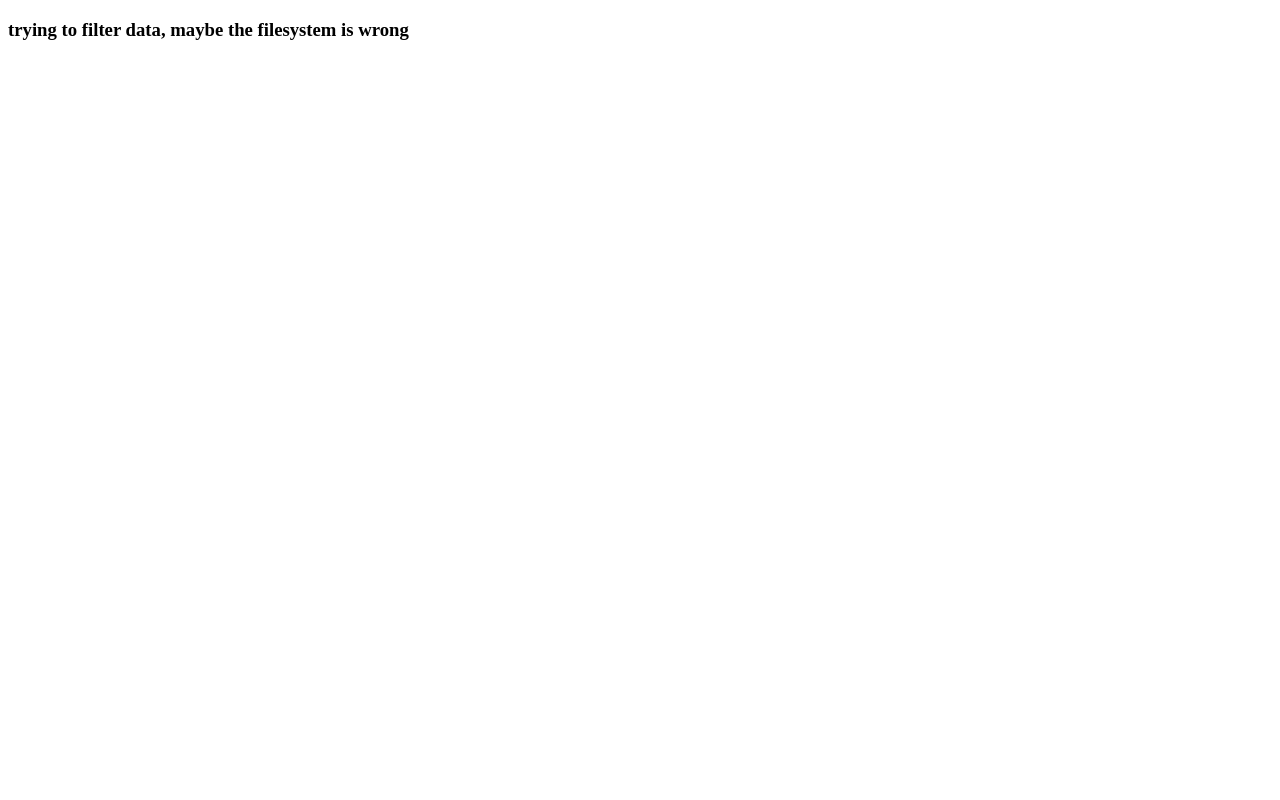
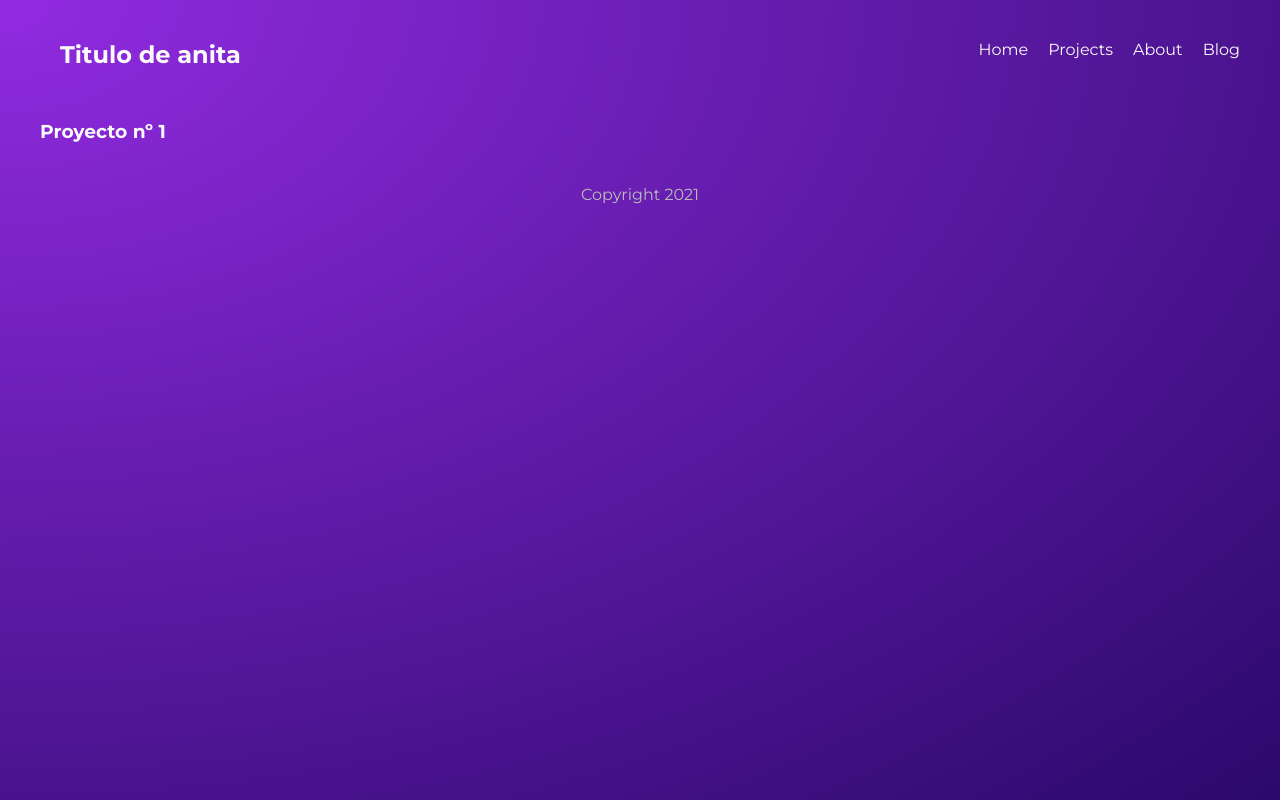
Before and after one commit to ani-ferreira/project, a Gatsby site: page /projects in a window 1280 px wide. Built offline with nearby package versions, Linux system fonts and the light colour scheme; Gatsby itself is replaced by a stand-in of ours.

Commit message:
added filter to query just projects data

```diff
--- a/src/pages/projects.js
+++ b/src/pages/projects.js
@@ -1,15 +1,33 @@
 import React from "react"
+import Layout from "../components/Layout"
+import { graphql } from "gatsby"
 
-const Projects = data => {
+const Projects = ({ data }) => {
   return (
-    <h3>trying to filter data, maybe the filesystem is wrong</h3>
-    /* <Layout>
-      {data.allMarkdownRemark.nodes.map(node => (
-        <section key={node.id}>title={node.frontmatter.title}</section>
+    <Layout>
+      {data.allMarkdownRemark.edges.map(edge => (
+        <div key={edge.node.id}>
+          <h3>{edge.node.frontmatter.title}</h3>
+        </div>
       ))}
-      import layout if use
-    </Layout>*/
+    </Layout>
   )
 }
 
 export default Projects
+
+/*no puse el body porque no lo pedi por query al html*/
+
+export const query = graphql`
+  query {
+    allMarkdownRemark(filter: { frontmatter: { path: { eq: "/project/" } } }) {
+      edges {
+        node {
+          frontmatter {
+            title
+          }
+        }
+      }
+    }
+  }
+`
```
